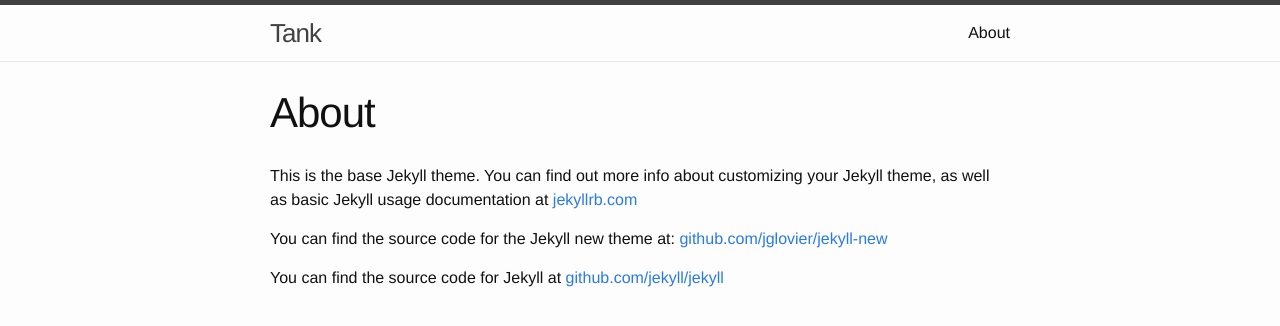
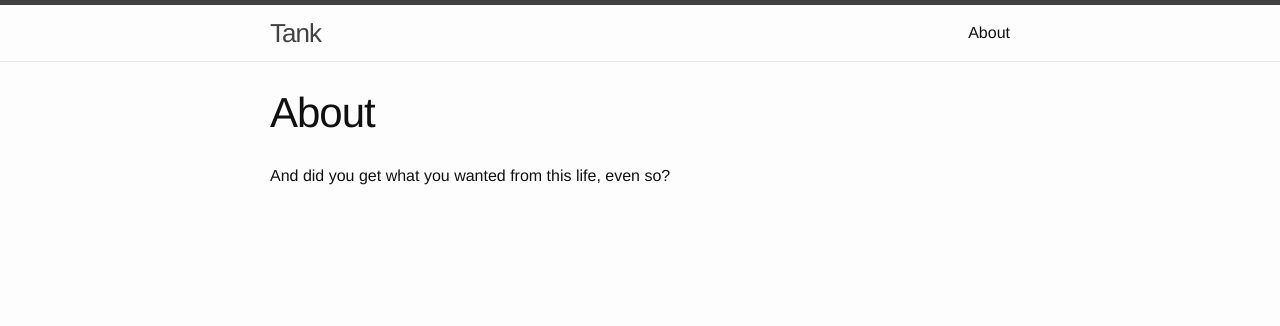
Before and after one commit to tdseed/tdseed.github.com, a Jekyll site: the page built from about.md, in a window 1280 px wide. Shown: the top 326 px of the page. Built offline with Jekyll 4.4.1, drawn with Linux system fonts in a browser that asks for light colours.

```diff
--- a/_posts/2015-06-06-three-documentaries.markdown
+++ b/_posts/2015-06-06-three-documentaries.markdown
@@ -3,6 +3,7 @@ layout: post
 title:  "三部纪录片"
 date:   2015-06-06 23:27:25
 categories: movie
+author: tank
 ---
 
 周末花了点时间看了三部纪录片，分别讲述了少年，青年和老年的故事。
--- a/about.md
+++ b/about.md
@@ -4,8 +4,4 @@ title: About
 permalink: /about/
 ---
 
-This is the base Jekyll theme. You can find out more info about customizing your Jekyll theme, as well as basic Jekyll usage documentation at [jekyllrb.com](http://jekyllrb.com/)
-
-You can find the source code for the Jekyll new theme at: [github.com/jglovier/jekyll-new](https://github.com/jglovier/jekyll-new)
-
-You can find the source code for Jekyll at [github.com/jekyll/jekyll](https://github.com/jekyll/jekyll)
+And did you get what you wanted from this life, even so?
```
